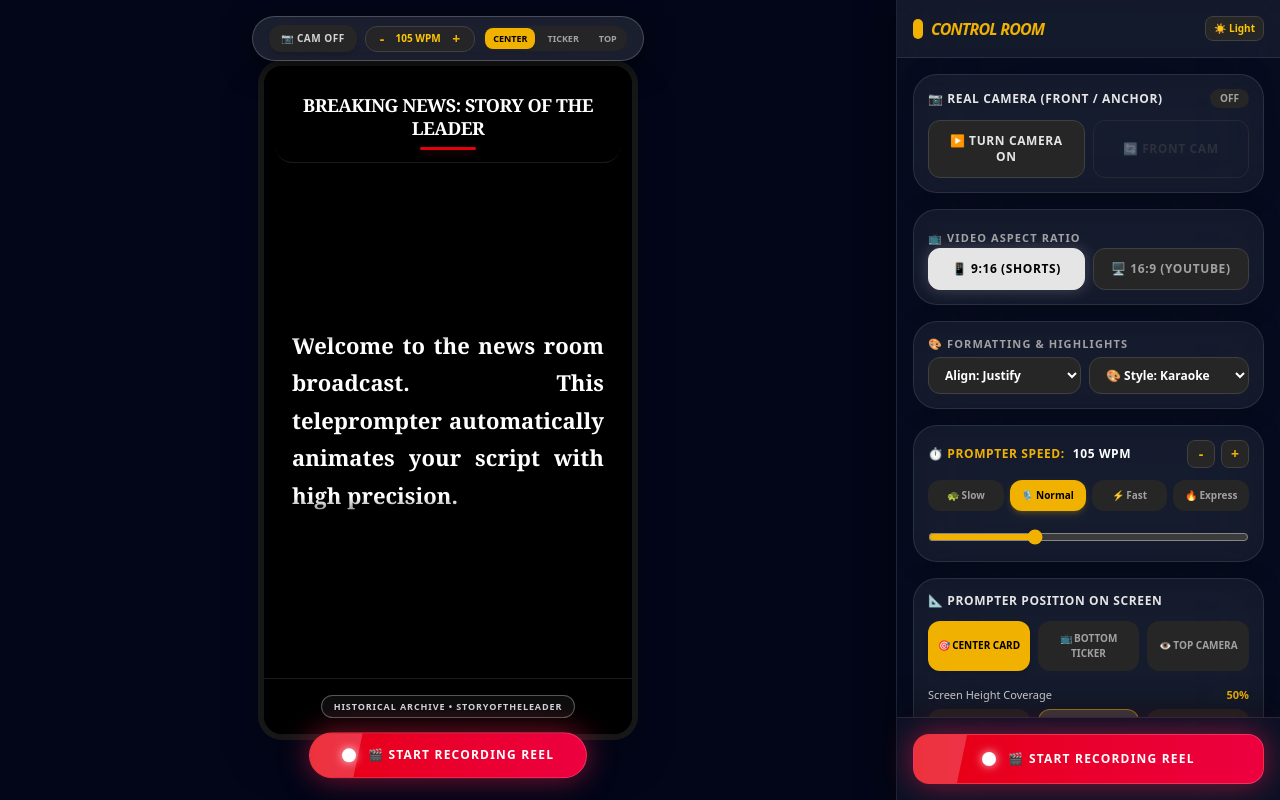
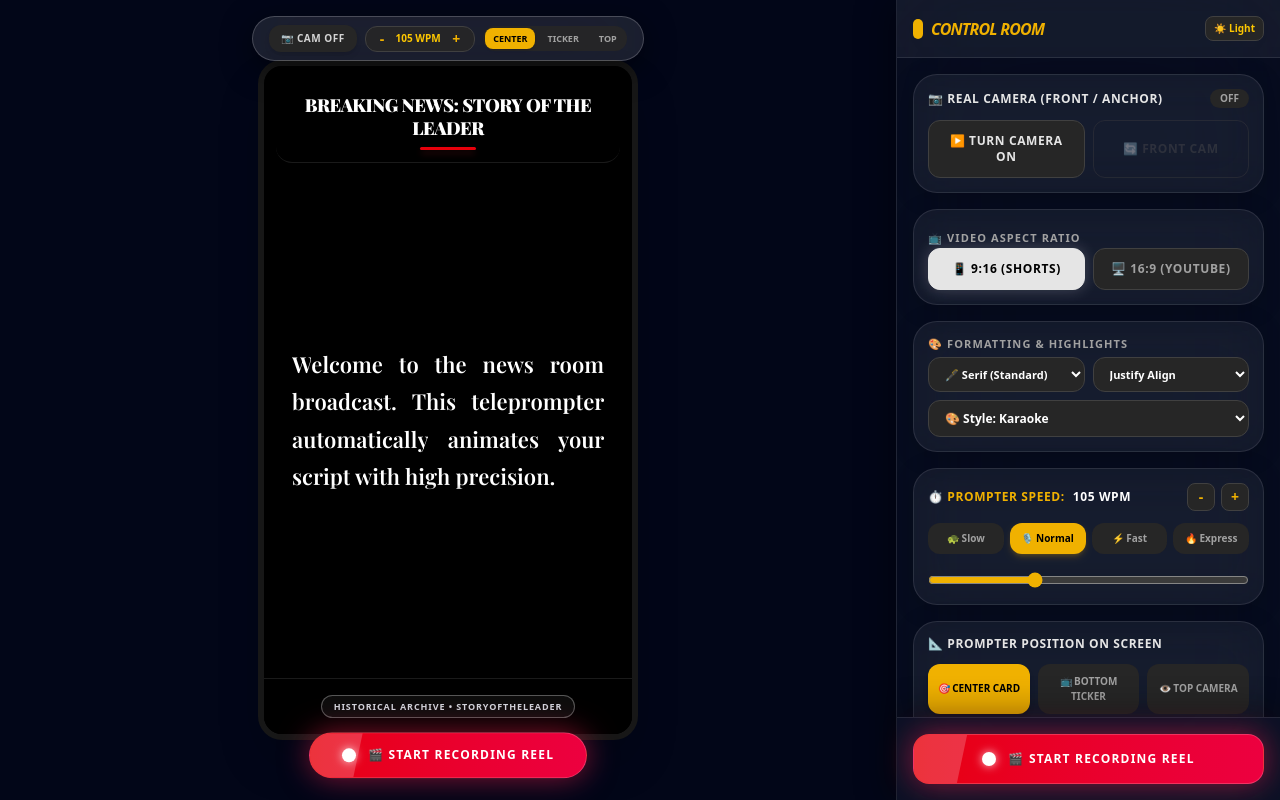
Before and after one commit to pushpendracse/story-of-the-leader-apk, a React (Vite) app in the folder client/: page / in a window 1280 px wide. Built offline with nearby package versions, Linux system fonts and the light colour scheme; what @capacitor/core would draw is missing.

Commit message:
feat: add multiple font styles including handwritten

```diff
--- a/client/index.html
+++ b/client/index.html
@@ -4,7 +4,10 @@
     <meta charset="UTF-8" />
     <link rel="icon" type="image/svg+xml" href="/favicon.svg" />
     <meta name="viewport" content="width=device-width, initial-scale=1.0" />
-    <title>client</title>
+    <title>Story of the Leader</title>
+    <link rel="preconnect" href="https://fonts.googleapis.com">
+    <link rel="preconnect" href="https://fonts.gstatic.com" crossorigin>
+    <link href="https://fonts.googleapis.com/css2?family=Kalam:wght@400;700&family=Oswald:wght@400;600&family=Playfair+Display:wght@600;900&family=Roboto:wght@400;700;900&display=swap" rel="stylesheet">
   </head>
   <body>
     <div id="root"></div>
--- a/client/src/App.jsx
+++ b/client/src/App.jsx
@@ -36,6 +36,7 @@ const App = () => {
     const [aspectRatio, setAspectRatio] = useState('9:16'); // '9:16' or '16:9'
     const [textAlign, setTextAlign] = useState('justify'); // 'left' | 'center' | 'justify'
     const [highlightStyle, setHighlightStyle] = useState('karaoke'); // 'karaoke' | 'box' | 'underline' | 'color'
+    const [fontFamily, setFontFamily] = useState('serif'); // 'serif' | 'sans-serif' | 'handwritten' | 'display'
 
     // Export & Share Modal State
     const [exportedVideo, setExportedVideo] = useState(null);
@@ -198,7 +199,8 @@ const App = () => {
                 fontSize: fontSize * 2,
                 aspectRatio: aspectRatio,
                 textAlign: textAlign,
-                highlightStyle: highlightStyle
+                highlightStyle: highlightStyle,
+                fontFamily: fontFamily
             });
 
             let startTime = null;
@@ -569,6 +571,7 @@ const App = () => {
                     aspectRatio={aspectRatio}
                     textAlign={textAlign}
                     highlightStyle={highlightStyle}
+                    fontFamily={fontFamily}
                 />
 
                 {/* DIRECT BIG RED RECORD BUTTON ON PREVIEW SCREEN (INSTANT 1-TAP RECORDING) */}
@@ -659,6 +662,8 @@ const App = () => {
                     setTextAlign={setTextAlign}
                     highlightStyle={highlightStyle}
                     setHighlightStyle={setHighlightStyle}
+                    fontFamily={fontFamily}
+                    setFontFamily={setFontFamily}
                 />
             </div>
 
--- a/client/src/components/ControlPanel.jsx
+++ b/client/src/components/ControlPanel.jsx
@@ -33,7 +33,9 @@ const ControlPanel = ({
     textAlign,
     setTextAlign,
     highlightStyle,
-    setHighlightStyle
+    setHighlightStyle,
+    fontFamily,
+    setFontFamily
 }) => {
     const { heading: h, content: c, mediaList: mediaPreviews, outroImage } = draftNews;
 
@@ -150,16 +152,28 @@ const ControlPanel = ({
                     <label className="text-[11px] uppercase font-black tracking-widest text-neutral-400 block mb-1">
                         🎨 Formatting & Highlights
                     </label>
-                    <div className="flex gap-2">
+                    <div className="flex gap-2 mb-2">
+                        <select
+                            value={fontFamily}
+                            onChange={(e) => setFontFamily(e.target.value)}
+                            className="flex-1 py-2 px-3 rounded-xl font-bold text-[11px] bg-neutral-800 text-white border border-neutral-700 focus:outline-none focus:border-yellow-500"
+                        >
+                            <option value="serif">🖋️ Serif (Standard)</option>
+                            <option value="sans-serif">🅰️ Modern</option>
+                            <option value="handwritten">✍️ Handwritten</option>
+                            <option value="display">⬛ Bold Display</option>
+                        </select>
                         <select
                             value={textAlign}
                             onChange={(e) => setTextAlign(e.target.value)}
-                            className="flex-1 py-2 px-3 rounded-xl font-bold text-xs bg-neutral-800 text-white border border-neutral-700 focus:outline-none focus:border-yellow-500"
+                            className="flex-1 py-2 px-3 rounded-xl font-bold text-[11px] bg-neutral-800 text-white border border-neutral-700 focus:outline-none focus:border-yellow-500"
                         >
-                            <option value="left">Align: Left</option>
-                            <option value="center">Align: Center</option>
-                            <option value="justify">Align: Justify</option>
+                            <option value="left">Left Align</option>
+                            <option value="center">Center Align</option>
+                            <option value="justify">Justify Align</option>
                         </select>
+                    </div>
+                    <div className="flex gap-2">
                         <select
                             value={highlightStyle}
                             onChange={(e) => setHighlightStyle(e.target.value)}
--- a/client/src/components/NewsRoom.jsx
+++ b/client/src/components/NewsRoom.jsx
@@ -15,7 +15,8 @@ const NewsRoom = React.forwardRef(({
     fontSize = 20,
     aspectRatio = '9:16',
     textAlign = 'justify',
-    highlightStyle = 'karaoke'
+    highlightStyle = 'karaoke',
+    fontFamily = 'serif'
 }, ref) => {
     const { heading, content, mediaList, outroImage } = newsData || { heading: '', content: '', mediaList: [], outroImage: null };
     const [currentImgIdx, setCurrentImgIdx] = useState(0);
@@ -172,6 +173,16 @@ const NewsRoom = React.forwardRef(({
 
     const textAlignClass = textAlign === 'justify' ? 'text-justify' : textAlign === 'center' ? 'text-center' : 'text-left';
 
+    const getFontFamilyStyle = () => {
+        switch (fontFamily) {
+            case 'handwritten': return '"Kalam", cursive';
+            case 'display': return '"Oswald", sans-serif';
+            case 'sans-serif': return '"Roboto", sans-serif';
+            case 'serif':
+            default: return '"Playfair Display", serif';
+        }
+    };
+
     const getHighlightStyle = (i) => {
         const progressCalc = `calc((var(--progress, 0) - ${i}) * 100%)`;
         const base = { display: 'inline', whiteSpace: 'pre-wrap' };
@@ -260,7 +271,7 @@ const NewsRoom = React.forwardRef(({
 
             {/* Header Section */}
             <div className={`relative p-4 pb-3 backdrop-blur-md z-30 border-b mx-3 mt-3 rounded-2xl shadow-xl ${headerFooterBg} ${isLight ? 'border-gray-300' : 'border-white/10'}`}>
-                <h1 className={`text-base md:text-lg font-black text-center uppercase leading-tight line-clamp-2 drop-shadow-md tracking-tight ${textColor}`}>
+                <h1 className={`text-base md:text-lg font-black text-center uppercase leading-tight line-clamp-2 drop-shadow-md tracking-tight ${textColor}`} style={{ fontFamily: getFontFamilyStyle() }}>
                     {heading}
                 </h1>
                 <div className="h-[3px] w-14 bg-red-600 mt-2 mx-auto rounded-full shadow-red-500/50 shadow-md"></div>
@@ -280,7 +291,7 @@ const NewsRoom = React.forwardRef(({
                 >
                     <div
                         ref={textContainerRef}
-                        style={{ fontSize: `${fontSize}px`, lineHeight: 1.7 }}
+                        style={{ fontSize: `${fontSize}px`, lineHeight: 1.7, fontFamily: getFontFamilyStyle() }}
                         className={`relative drop-shadow-sm font-semibold w-full ${textAlignClass} ${textColor}`}
                     >
                         {graphemes.map((char, i) => (
--- a/client/src/utils/canvasRenderer.js
+++ b/client/src/utils/canvasRenderer.js
@@ -15,7 +15,8 @@ export const createReelRenderer = ({
     fontSize = 44,
     aspectRatio = '9:16',
     textAlign = 'justify',
-    highlightStyle = 'karaoke'
+    highlightStyle = 'karaoke',
+    fontFamily = 'serif'
 }) => {
     const width = aspectRatio === '16:9' ? 1920 : 1080;
     const height = aspectRatio === '16:9' ? 1080 : 1920;
@@ -28,6 +29,16 @@ export const createReelRenderer = ({
     const graphemes = segmenter && content
         ? Array.from(segmenter.segment(content)).map(s => s.segment)
         : (content ? content.split('') : []);
+
+    const getCanvasFontFamily = () => {
+        switch (fontFamily) {
+            case 'handwritten': return '"Kalam", cursive';
+            case 'display': return '"Oswald", sans-serif';
+            case 'sans-serif': return '"Roboto", sans-serif';
+            case 'serif':
+            default: return '"Playfair Display", serif';
+        }
+    };
 
     let currentGraphemeProgress = 0;
     let currentImageIndex = 0;
@@ -221,7 +232,7 @@ export const createReelRenderer = ({
                     'rgba(255, 255, 255, 0.15)'
                 );
 
-                ctx.font = '900 44px serif';
+                ctx.font = `900 44px ${getCanvasFontFamily()}`;
                 ctx.fillStyle = '#ffffff';
                 ctx.textAlign = 'center';
                 ctx.textBaseline = 'middle';
@@ -277,7 +288,7 @@ export const createReelRenderer = ({
                 ctx.clip();
 
                 const activeFontSize = fontSize || 44;
-                ctx.font = `600 ${activeFontSize}px serif`;
+                ctx.font = `600 ${activeFontSize}px ${getCanvasFontFamily()}`;
                 ctx.textAlign = 'left';
                 ctx.textBaseline = 'top';
 
```
